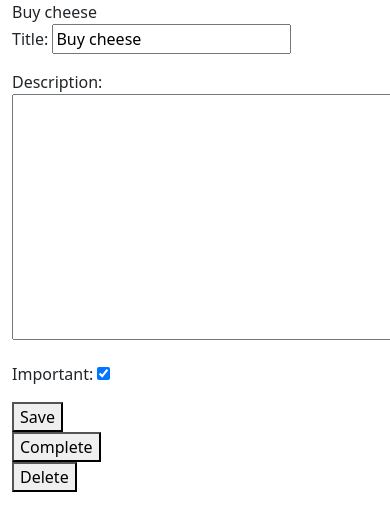
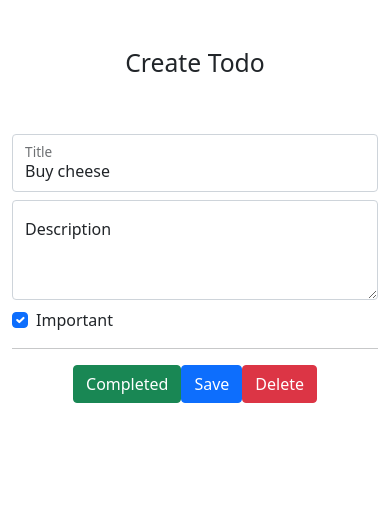
Before and after one commit to dsmxyz/django4-todo-list, a Django app: page /todo/3 in a window 390 px wide; the page is wider, and only the part inside the window is pictured. Shown: the part 56-587 px from the top of that part. Run offline with Django 4.2, Linux system fonts and the light colour scheme; a user stored in the database is signed in; data comes from the database, SQL or seed files in the repository; both versions use the stored data as it was after the commit.

Commit message:
made viewtodo page responsive

```diff
--- a/todo/templates/todo/viewtodo.html
+++ b/todo/templates/todo/viewtodo.html
@@ -1,24 +1,56 @@
-{% extends 'todo/base.html' %}
+{% extends "todo/base.html" %}
+{% load static %}
 
 {% block content %}
 
-{{ error }}
+<div class="row justify-content-center mt-5">
+    <div class="col-md-5">
+        <h2 class="text-center">Create Todo</h2>
+    </div>
+</div>
+<div class="row justify-content-center mt-5">
+    <div class="col-md-5">
+        {% if error %}
+            <div class="alert alert-danger" role="alert">
+                {{ error }}
+            </div>
+        {% endif %}
+        <form method="POST">
+            {% csrf_token %}
+            <div class="form-floating mb-2">
+                <input type="text" name="title" class="form-control" id="title" placeholder="Title" value="{{ todo.title }}" required>
+                <label for="title">Title</label>
+            </div>
+            <div class="form-floating mb-2">
+                <textarea name="description" class="form-control" id="description" placeholder="Description" style="Height: 100px">{{ todo.description }}</textarea>
+                <label for="description">Description</label>
+            </div>
+            <div class="form-group form-check mb-2">
+                <input type="checkbox" name="important" class="form-check-input" id="important" {% if todo.important %}checked{% endif %}>
+                <label class="form-check-label" for="important">Important</label>
+            </div>
+            <hr>
+            <div class="btn-group d-flex justify-content-center" role="group">
+                <div class="col-md d-flex justify-content-center">
+                    {% if todo.datecompleted is None %}
+                    <form method="POST">
+                        {% csrf_token %}
+                    <button type="submit" class="btn btn-success">Completed</button>
+                    </form>
+                    {% endif %}
+                </div>
+                <div class="col-md d-flex justify-content-center">
+                    <button type="submit" class="btn btn-primary">Save</button>
+                </div>
+                <div class="col-md d-flex justify-content-center">
+                    <form method="POST">
+                        {% csrf_token %}
+                    <button type="submit" class="btn btn-danger">Delete</button>
+                    </form>
+                </div>
+            </div>
+        </form>
+    </div>
+</div>
 
-{{ todo.title }}
-
-<form method="POST">
-    {% csrf_token %}
-    {{ form.as_p }}
-<button type="submit">Save</button>
-</form>
-
-<form method="POST" action="{% url 'completetodo' todo.id %}">
-    {% csrf_token %}
-<button type="submit">Complete</button>
-</form>
-
-<form method="POST" action="{% url 'deletetodo' todo.id %}">
-    {% csrf_token %}
-<button type="submit">Delete</button>
-</form>
 {% endblock %}
```
Also changed, not shown: todo/templates/todo/testlogin.html (+29 -14 lines), db.sqlite3.
